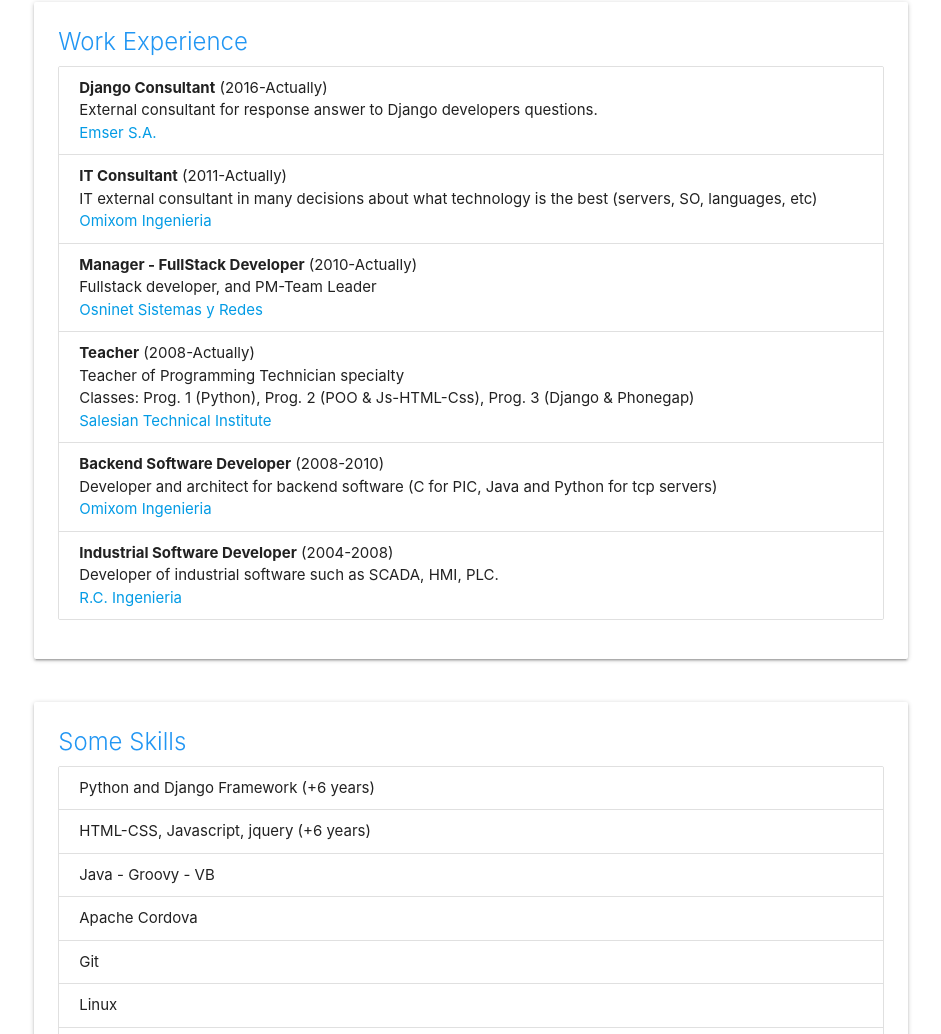
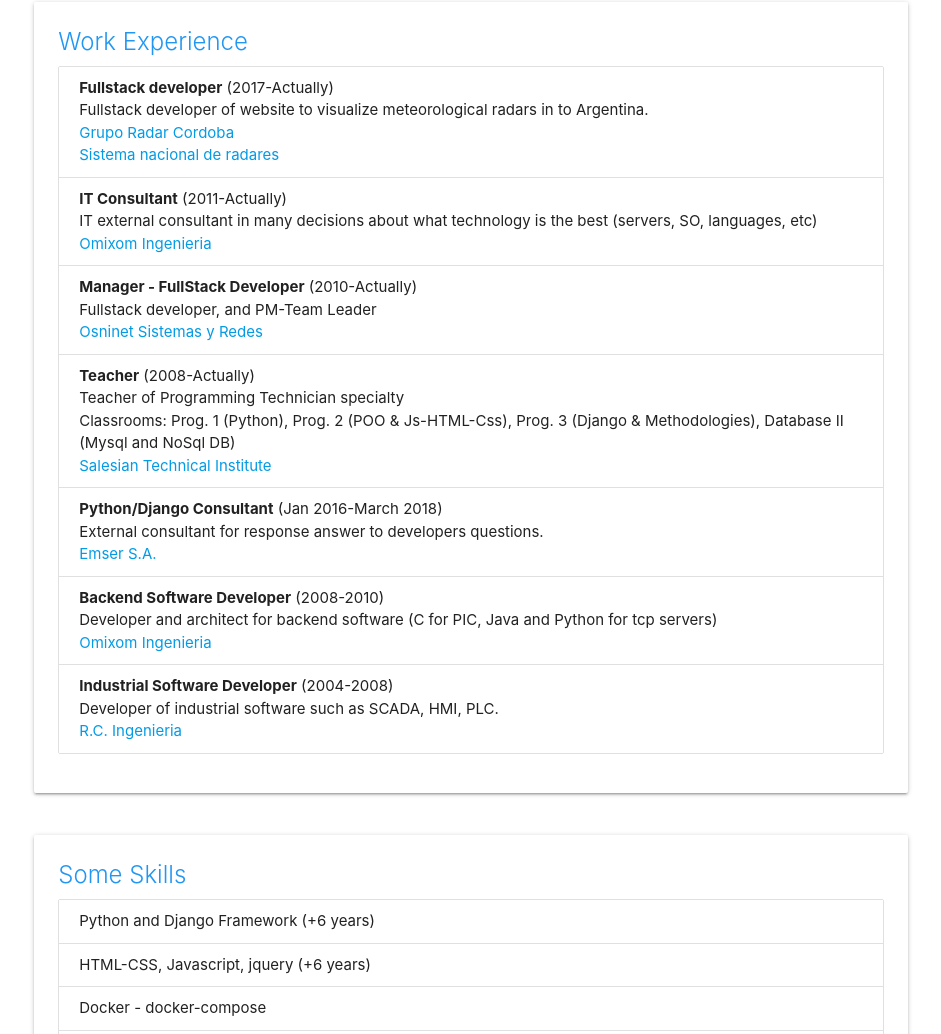
Before and after one commit to javierguignard/javierguignard.github.io, a plain HTML site: page index.html in a window 1280 px wide. Shown: the part 960-1994 px from the top of the page, without its empty margins (169-1110 px from the left). Drawn offline with nearby package versions, Linux system fonts and the light colour scheme.

Commit message:
Update index.html
Update skills and experience

```diff
--- a/index.html
+++ b/index.html
@@ -153,15 +153,16 @@
                             <span class="card-title blue-text">Work Experience</span>
                             <ul class="collection">
                                 <li class="collection-item">
-                                    <span class="title "><b>Django Consultant</b> (2016-Actually)</span>
-                                    <p>External consultant for response answer to Django developers questions.<br>
-                                        <a href='http://www.emser.net/' >Emser S.A.</a>
+                                    <span class="title "><b>Fullstack developer</b> (2017-Actually)</span>
+                                    <p>Fullstack developer of website to visualize meteorological radars in to Argentina.<br>
+                                        <a href='http://www.grcba.com/' >Grupo Radar Cordoba</a> <br>
+                                        <a href='https://radares.mininterior.gob.ar' >Sistema nacional de radares</a>
                                     </p>
                                 </li>
                                 <li class="collection-item">
                                     <span class="title "><b>IT Consultant</b> (2011-Actually)</span>
                                     <p>IT external consultant in many decisions about what technology is the best (servers, SO, languages, etc)<br>
-                                        <a href='http://www.omixom.com' >Omixom Ingenieria</a>
+                                        <a href='https://www.omixom.com' >Omixom Ingenieria</a>
                                     </p>
                                 </li>
                                 <li class="collection-item">
@@ -173,8 +174,14 @@
                                 <li class="collection-item">
                                     <span class="title "><b>Teacher</b> (2008-Actually)</span>
                                     <p>Teacher of Programming Technician specialty<br>
-                                        Classes: Prog. 1 (Python), Prog. 2 (POO & Js-HTML-Css), Prog. 3 (Django & Phonegap)<br>
+                                        Classrooms: Prog. 1 (Python), Prog. 2 (POO & Js-HTML-Css), Prog. 3 (Django & Methodologies), Database II (Mysql and NoSql DB)<br>
                                         <a href='http://www.itsv.edu.ar' >Salesian Technical Institute</a>
+                                    </p>
+                                </li>
+                                <li class="collection-item">
+                                    <span class="title "><b>Python/Django Consultant</b> (Jan 2016-March 2018)</span>
+                                    <p>External consultant for response answer to developers questions.<br>
+                                        <a href='http://www.emser.net/' >Emser S.A.</a>
                                     </p>
                                 </li>
                                 <li class="collection-item">
@@ -202,13 +209,13 @@
                             <ul class="collection">
                                 <li class="collection-item">Python and Django Framework (+6 years)</li>
                                 <li class="collection-item">HTML-CSS, Javascript, jquery (+6 years)</li>
-                                <li class="collection-item">Java - Groovy - VB</li>
-                                <li class="collection-item">Apache Cordova</li>
+                                <li class="collection-item">Docker - docker-compose</li>
                                 <li class="collection-item">Git</li>
                                 <li class="collection-item">Linux</li>
                                 <li class="collection-item">Scrum</li>
                                 <li class="collection-item">Network (Sysadmin)</li>
                                 <li class="collection-item">Hardware</li>
+                                <li class="collection-item">Java - Groovy - VB</li>
                                 <li class="collection-item"><b>Languajes:</b> es-Ar Native</li>
                                 <li class="collection-item"><b>Languajes:</b> en-Us Written</li>
                                 <li class="collection-item"><b>Fast Learning</b></li>
```
